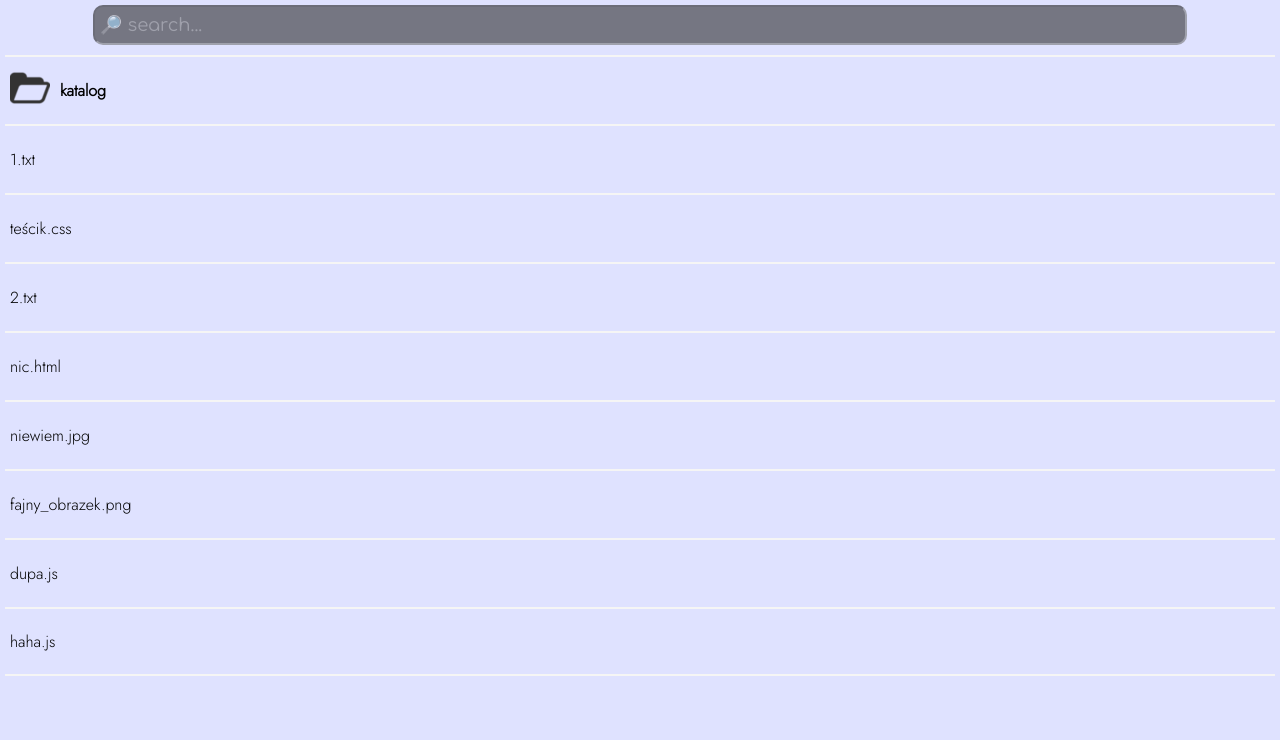
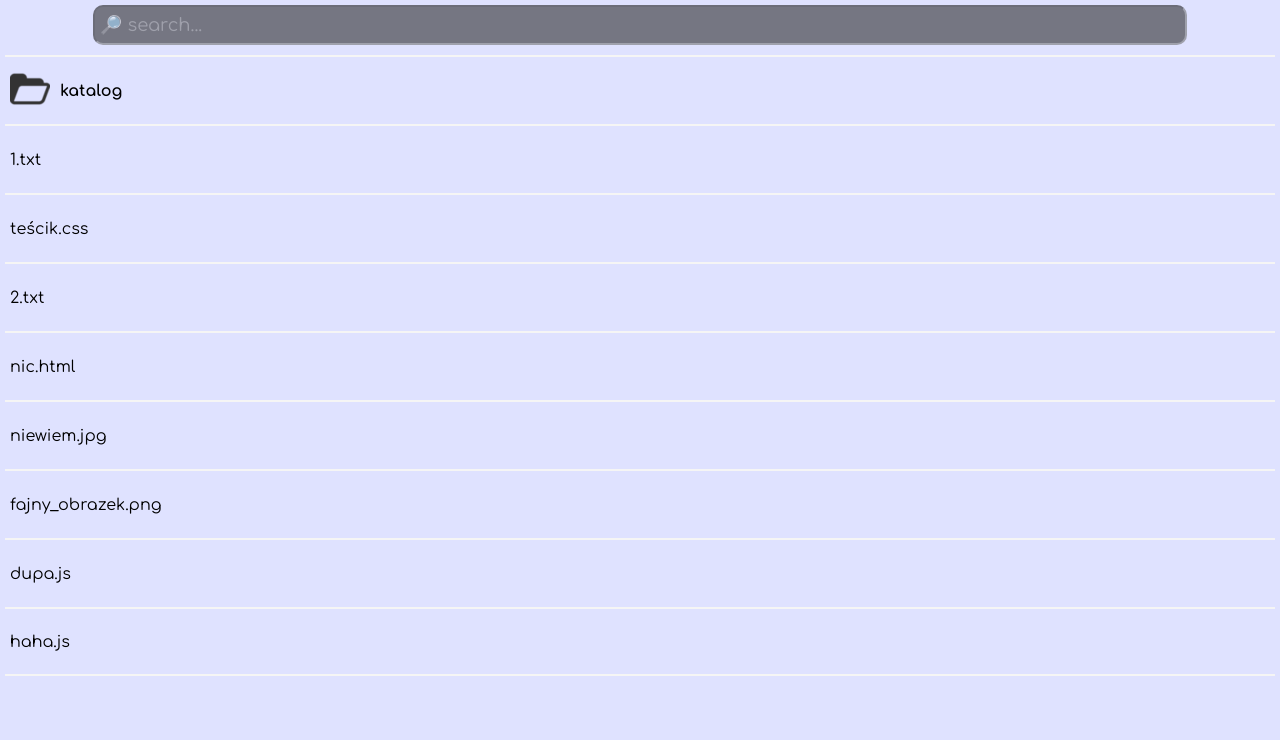
Before and after one commit to LuckieLuke/FileMag, a Flask app: page / in a window 1280 px wide. Shown: the part 60-800 px from the top of the page. Run offline with Flask 2, Linux system fonts and the light colour scheme.

Commit message:
guess it works now

```diff
--- a/static/css/style.css
+++ b/static/css/style.css
@@ -46,7 +46,7 @@ body {
 .contents {
     padding: 5px 5px 5px 5px;
     height: 100%;
-    font-family: 'Jost', 'Arial';
+    font-family: 'Comfortaa', 'Jost', 'Arial';
     font-weight: 400;
 }
 
```
